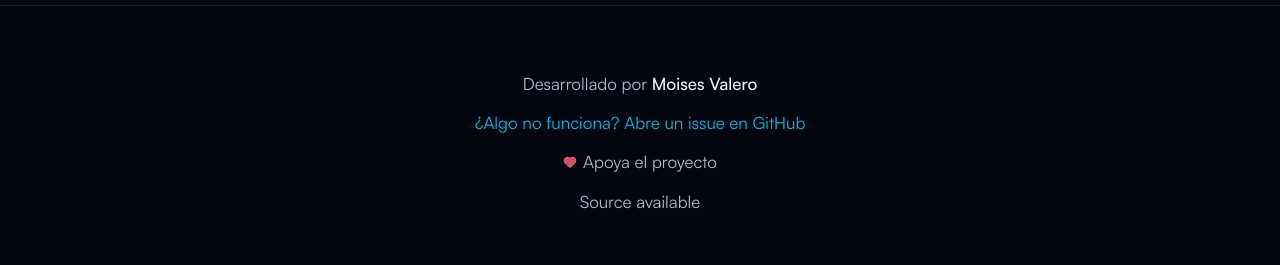
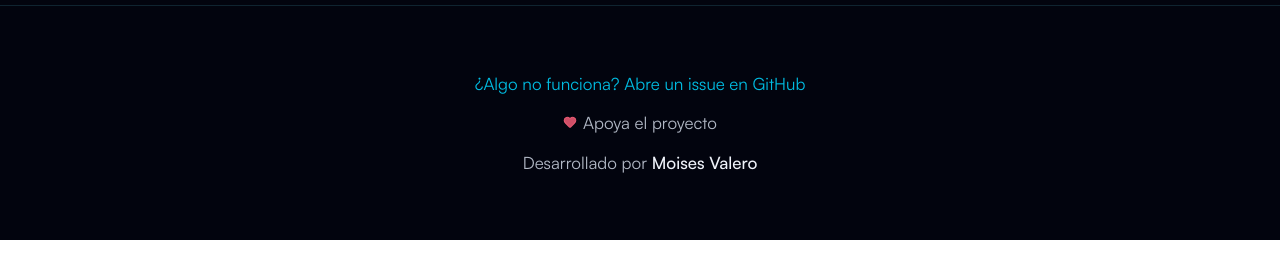
Before and after one commit to moisesvalero/sideglass-dashboard, a Next.js app: page / in a window 1280 px wide. Shown: the part 4970-5235 px from the top of the page. After the commit the page ends 5210 px from the top, so only its background shows below. Built offline with nearby package versions, Linux system fonts and the light colour scheme; no server answers.

Commit message:
refactor: simplify landing footer layout
Remove the Source available link and move the author credit to the bottom of the footer.

Co-authored-by: Cursor <cursoragent@cursor.com>

```diff
--- a/components/landing/landing-footer.tsx
+++ b/components/landing/landing-footer.tsx
@@ -1,13 +1,7 @@
 import { Heart } from "lucide-react"
 import type { LandingLang } from "@/lib/landing-content"
 import { landingContent } from "@/lib/landing-content"
-import {
-  AUTHOR_NAME,
-  AUTHOR_SITE,
-  GITHUB_ISSUES_NEW,
-  LICENSE_URL,
-  PAYPAL_DONATE_URL,
-} from "@/lib/site"
+import { AUTHOR_NAME, AUTHOR_SITE, GITHUB_ISSUES_NEW, PAYPAL_DONATE_URL } from "@/lib/site"
 
 export function LandingFooter({ lang }: { lang: LandingLang }) {
   const copy = landingContent[lang]
@@ -15,17 +9,6 @@ export function LandingFooter({ lang }: { lang: LandingLang }) {
   return (
     <footer className="relative z-10 border-t border-[var(--landing-border)] px-4 py-[var(--landing-space-2xl)] sm:px-6">
       <div className="landing-body mx-auto max-w-2xl space-y-3 text-center">
-        <p>
-          {copy.footerDeveloped}{" "}
-          <a
-            href={AUTHOR_SITE}
-            target="_blank"
-            rel="noopener noreferrer"
-            className="font-medium text-[var(--landing-text)] hover:underline underline-offset-2 focus-visible:outline focus-visible:outline-2 focus-visible:outline-offset-2 focus-visible:outline-[var(--landing-accent)]"
-          >
-            {AUTHOR_NAME}
-          </a>
-        </p>
         <p>
           <a
             href={GITHUB_ISSUES_NEW}
@@ -52,13 +35,14 @@ export function LandingFooter({ lang }: { lang: LandingLang }) {
           </a>
         </p>
         <p>
+          {copy.footerDeveloped}{" "}
           <a
-            href={LICENSE_URL}
+            href={AUTHOR_SITE}
             target="_blank"
             rel="noopener noreferrer"
-            className="text-[var(--landing-text-muted)] hover:text-[var(--landing-text)] focus-visible:outline focus-visible:outline-2 focus-visible:outline-offset-2 focus-visible:outline-[var(--landing-accent)]"
+            className="font-medium text-[var(--landing-text)] hover:underline underline-offset-2 focus-visible:outline focus-visible:outline-2 focus-visible:outline-offset-2 focus-visible:outline-[var(--landing-accent)]"
           >
-            Source available
+            {AUTHOR_NAME}
           </a>
         </p>
       </div>
```
